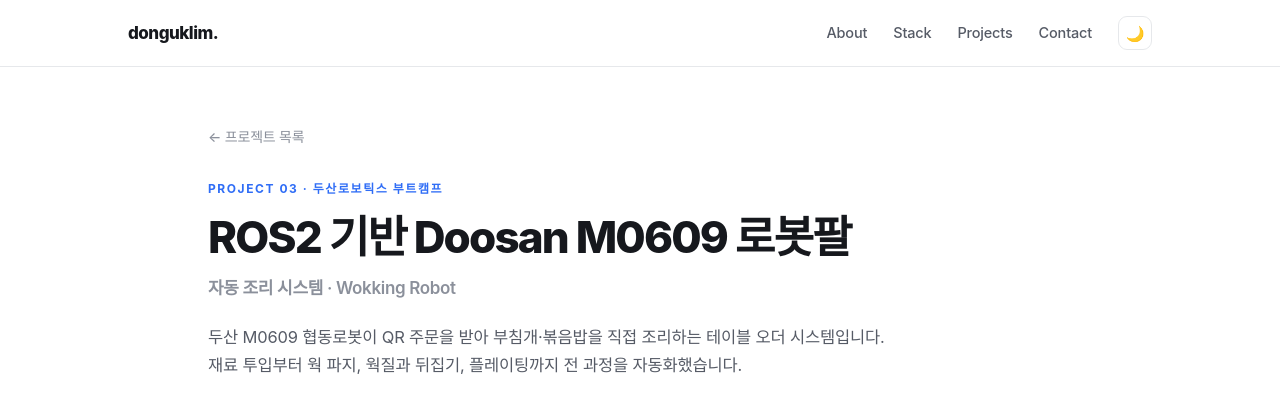
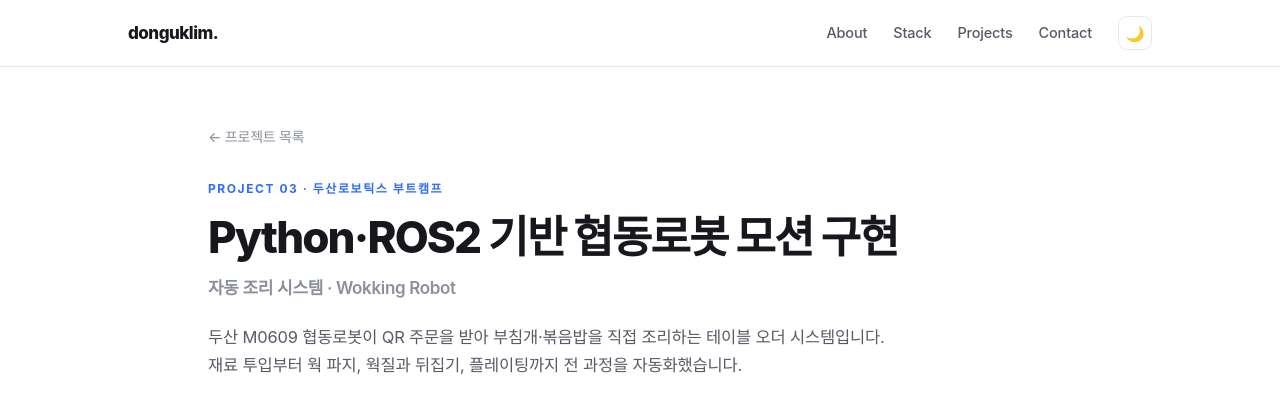
Before and after one commit to dongukl/dongukl.github.io, a plain HTML site: page projects/wokking/index.html in a window 1280 px wide. Shown: the top 394 px of the page. Drawn offline with Linux system fonts and the light colour scheme; a web font is replaced by a local one.

Commit message:
프로젝트 제목 수정

```diff
--- a/projects/wokking/index.html
+++ b/projects/wokking/index.html
@@ -3,7 +3,7 @@
 <head>
 <meta charset="UTF-8">
 <meta name="viewport" content="width=device-width, initial-scale=1.0">
-<title>ROS2 기반 Doosan M0609 로봇팔 | 임동욱</title>
+<title>Python·ROS2 기반 협동로봇 모션 구현 | 임동욱</title>
 <meta name="description" content="두산 M0609 협동로봇이 QR 주문을 받아 부침개·볶음밥을 직접 조리하는 테이블 오더 시스템.">
 <link rel="preconnect" href="https://cdn.jsdelivr.net" crossorigin>
 <link rel="stylesheet" href="https://cdn.jsdelivr.net/gh/orioncactus/pretendard@v1.3.9/dist/web/variable/pretendardvariable-dynamic-subset.min.css">
@@ -38,7 +38,7 @@
   <a class="backlink" href="../../index.html#projects">← 프로젝트 목록</a>
 
   <span class="eyebrow">Project 03 · 두산로보틱스 부트캠프</span>
-  <h1>ROS2 기반 Doosan M0609 로봇팔</h1>
+  <h1>Python·ROS2 기반 협동로봇 모션 구현</h1>
   <div class="subtitle">자동 조리 시스템 · Wokking Robot</div>
   <p class="lede">
     두산 M0609 협동로봇이 QR 주문을 받아 부침개·볶음밥을 직접 조리하는 테이블 오더 시스템입니다.
```
Also changed, not shown: index.html (+1 -2 lines), 2 other files.
